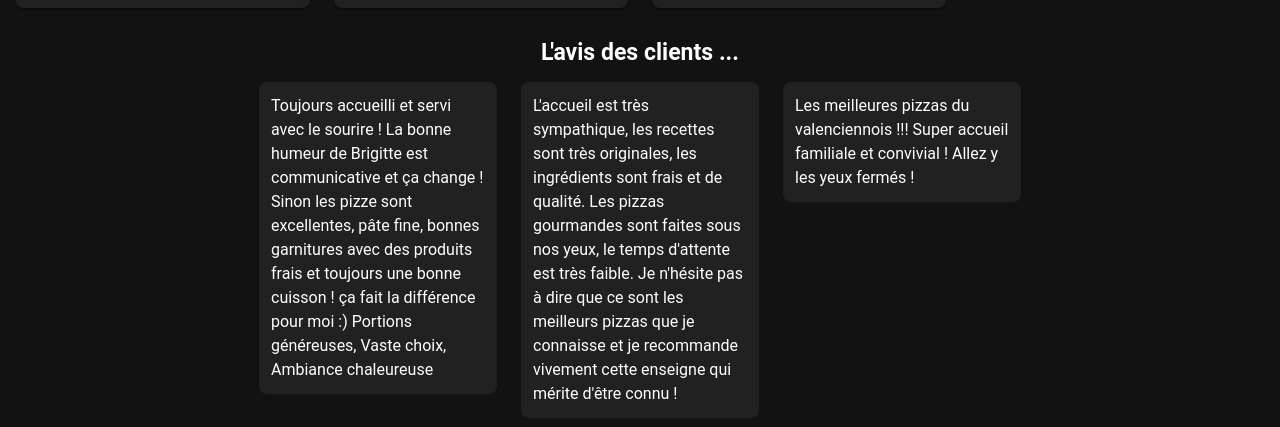
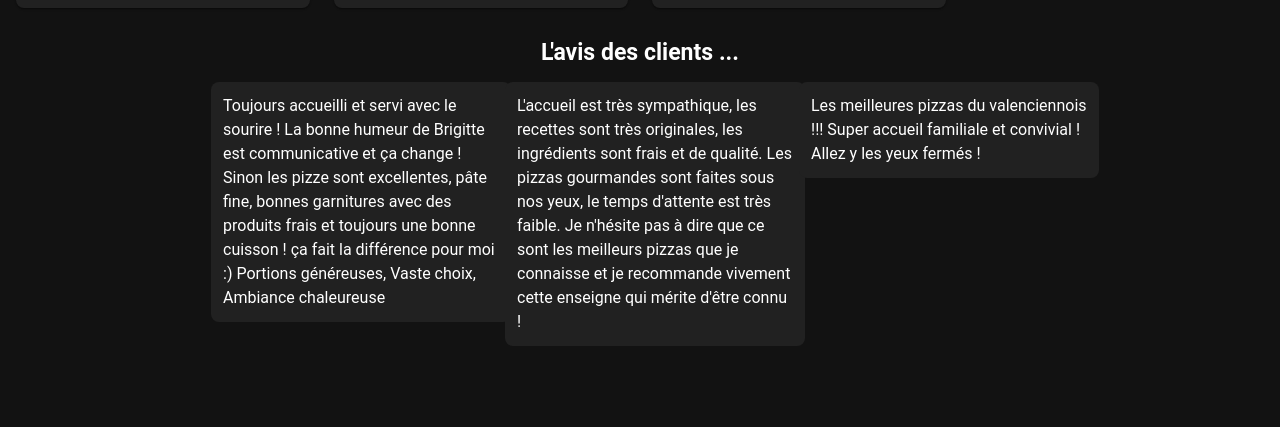
Before and after one commit to Michaelbr-Dev/allopizza, a Nuxt app: page / in a window 1280 px wide. Shown: the part 3992-4419 px from the top of the page. After the commit the page ends 4350 px from the top, so only its background shows below. Built offline with nearby package versions, Linux system fonts and the light colour scheme.

Commit message:
📱 Work on responsive component

```diff
--- a/components/ClientTestimonial.vue
+++ b/components/ClientTestimonial.vue
@@ -2,7 +2,7 @@
   <div class="testimonial">
     <v-row justify="center">
       <v-col v-for="product in props.products" :key="product.id" lg="3">
-        <v-sheet class="rounded-lg">
+        <v-sheet class="rounded-lg testimonial-cell">
           <div class="pa-3">
             {{ product.text }}
           </div>
@@ -21,7 +21,14 @@ console.log(props);
 
 <style scoped>
 .testimonial {
-  width: 80%;
+  width: 90%;
   margin: auto;
 }
+
+.testimonial-cell {
+  min-width: 300px;
+  display: flex;
+  align-items: center;
+  justify-content: center;
+}
 </style>
```
